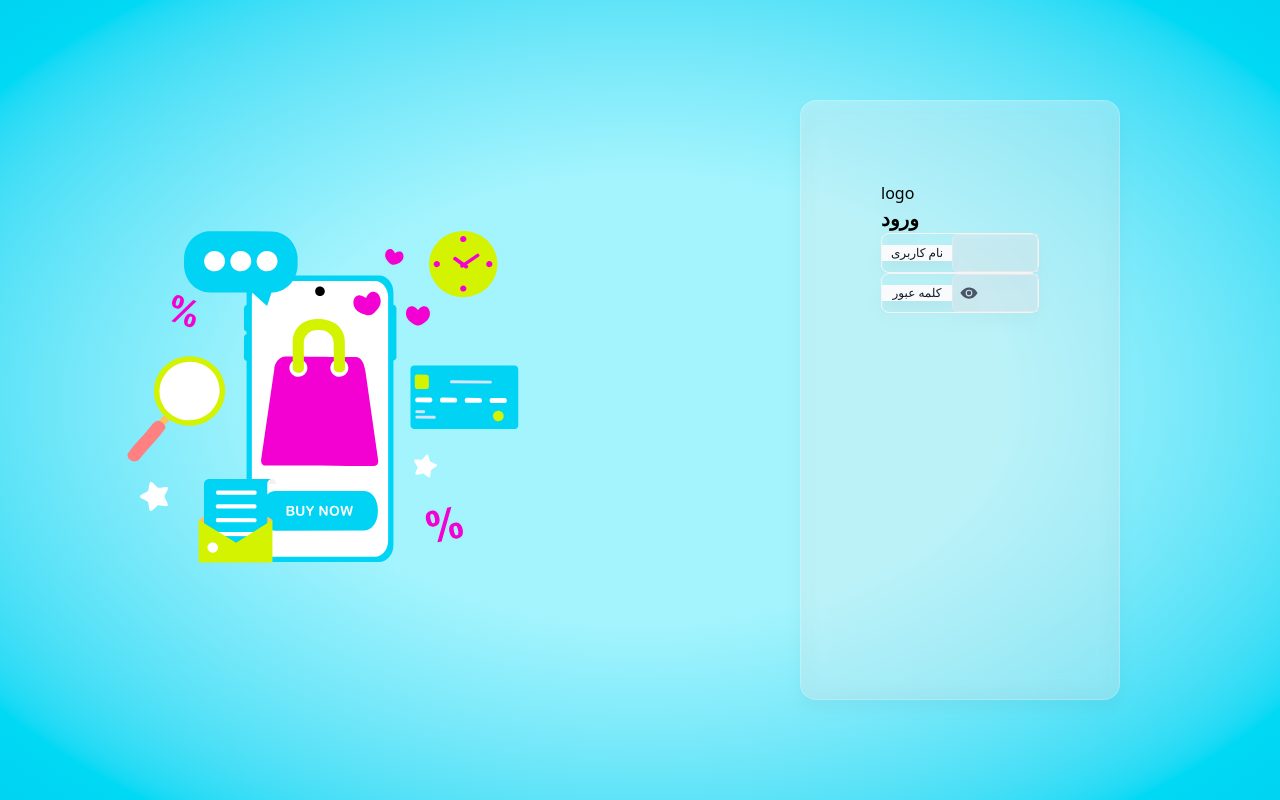
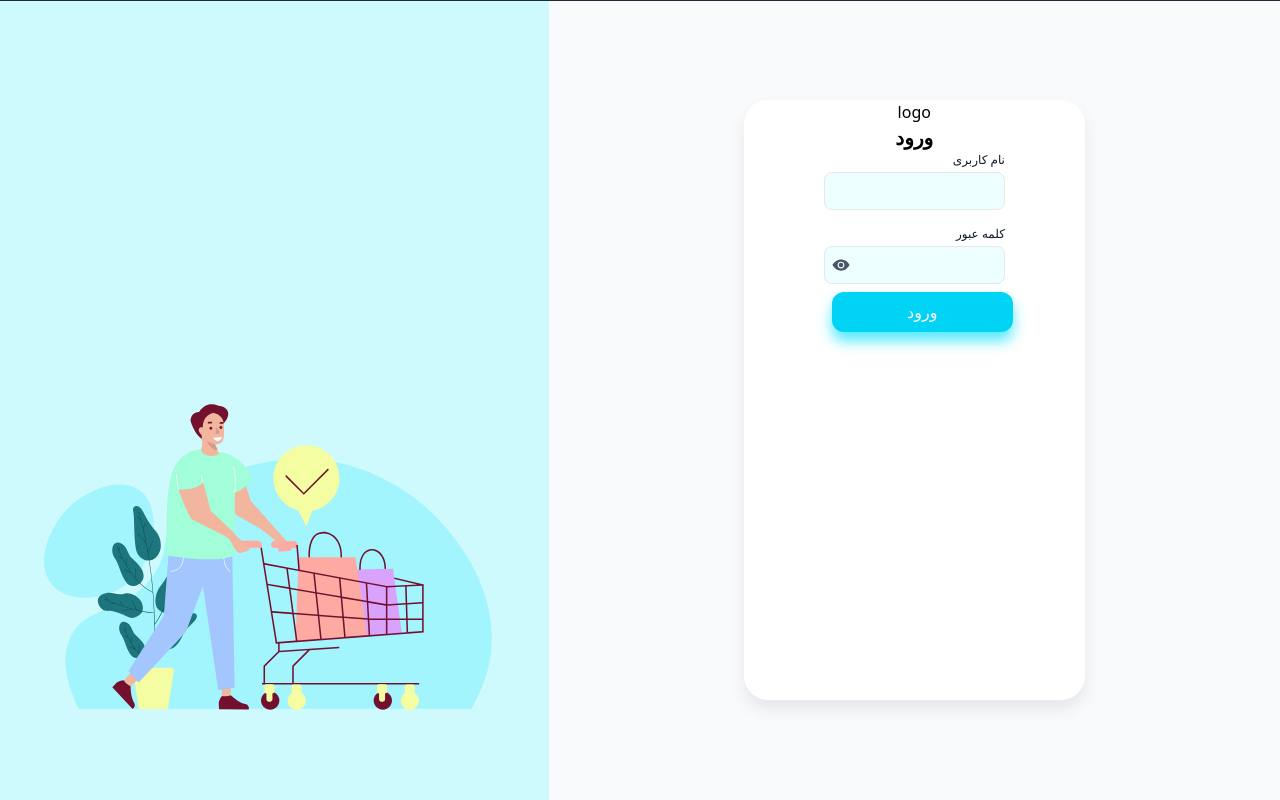
Before and after one commit to Mehregan-A/admin-react-v1, a React (Vite) app: page /login in a window 1280 px wide. Built offline with nearby package versions, Linux system fonts and the light colour scheme; no server answers.

Commit message:
write login page

```diff
--- a/src/components/inputs/InputLogin.jsx
+++ b/src/components/inputs/InputLogin.jsx
@@ -53,7 +53,6 @@ const InputLogIn = ({
             ? "border-rose-500 bg-rose-100/30"
             : "";
 
-    // فوکوس خودکار
     useEffect(() => {
         if (autoFocusOnMount && inputRef.current) {
             inputRef.current.focus();
@@ -61,23 +60,16 @@ const InputLogIn = ({
     }, [autoFocusOnMount]);
 
     return (
-        <div className="flex items-center w-full relative border border-gray-100 rounded-lg">
-            <div className="min-w-[70px] max-w-[120px] bg-gray-50 px-2 flex items-center justify-center text-center">
-                <label
-                    htmlFor={name}
-                    title={label}
-                    className="whitespace-nowrap text-xs font-medium text-gray-900"
-                >
-                    {label}
-                    {iconLable}
-                </label>
-            </div>
-            <div className="w-full flex flex-row relative items-center">
+        <div className="w-full relative">
+            <label htmlFor={name}
+                   className="mb-1 flex flex-row justify-end text-xs font-medium text-gray-900 ">
+                {label}
+            </label>
+
+            <div className="flex flex-col relative">
                 {nameSearch && (
-                    <div
-                        className="rounded-l-lg bg-sky-800 px-8 py-2.5 absolute top-0 left-0 cursor-pointer"
-                        onClick={onClickSearch}
-                    >
+                    <div className="rounded-l-lg bg-sky-800 px-8 py-2.5 absolute top-0 left-0 cursor-pointer"
+                         onClick={onClickSearch}>
                         {nameSearch}
                     </div>
                 )}
@@ -92,16 +84,16 @@ const InputLogIn = ({
                     id={name}
                     name={name}
                     minLength={minLength}
-                    ref={inputRef} // مرجع اضافه شد
+                    ref={inputRef}
                     className={`${errorsStyle}
                         ${
                         getIn(formik.errors, name) &&
                         getIn(formik.touched, name)
                             ? "focus-visible:ring-rose-500  border border-rose-300"
-                            : "focus-visible:ring-sky-800 bg-gray-100 border border-gray-200"
+                            : "focus-visible:ring-cyan-800  border border-gray-200"
                     }
-                        bg-gray-200/40 text-gray-900 text-sm rounded-l-md
-                        focus-visible:outline-0 focus-visible:ring-0 block w-full p-2`}
+                         text-gray-900 text-sm rounded-lg
+                        focus-visible:outline-0 focus-visible:ring-0 block w-full p-2 bg-cyan-50`}
                     placeholder={placeholder}
                 />
                 {isPasswordField && (
--- a/src/index.css
+++ b/src/index.css
@@ -18,21 +18,7 @@
     scrollbar-width: none;
     -ms-overflow-style: none;
 }
-.gradient-dark{
-    background: #3B3734;
-    background: linear-gradient(180deg, rgba(59, 55, 52, 0.92) 0%, rgba(42, 37, 36, 1) 20%, rgba(42, 37, 36, 1) 80%, rgba(59, 55, 52, 0.94) 100%);
-}
-.gradient-light{
-    background: #EBEBEB;
-    background: linear-gradient(180deg, rgba(235, 235, 235, 1) 0%, rgba(245, 245, 245, 1) 20%, rgba(245, 245, 245, 1) 80%, rgba(235, 235, 235, 1) 100%);
-}
 
 .your-scroll-container::-webkit-scrollbar {
     display: none;
 }
-/*.active-link {*/
-/*    @apply bg-stone-300/40 rounded-full text-white  ;*/
-/*}*/
-/*.inactive-link {*/
-/*    @apply rounded-full text-white;*/
-/*}*/
--- a/src/pages/auth/Login.jsx
+++ b/src/pages/auth/Login.jsx
@@ -59,26 +59,29 @@ const Login = () => {
 
     return (
         <>
-
-            <div className='h-screen bg-radial from-cyan-200 from-40% to-cyan-400 w-full flex'>
-                <div className='w-4/7 h-screen items-center flex justify-end'>
-                    <img src={loginImage} className='w-7xl'/>
+            <div className='relative'>
+                <div className='absolute  w-full h-px z-50 bg-gray-800 '></div>
+                <div className='h-screen bg-gray-50 w-full flex'>
+                    <div className='w-3/7 h-screen items-center flex justify-end flex-col bg-cyan-100 '>
+                        <img src={loginImage} className='w-6xl'/>
                     </div>
                     <div className='w-4/7 h-screen  flex justify-center'>
-                    <div className="flex flex-col justify-start my-auto
-                bg-white/30 border border-white/20
-                backdrop-blur-md w-3/6 h-6/8
-                drop-shadow-xl rounded-2xl p-20">
+                        <div className="flex flex-col items-center my-auto bg-white w-7/15 h-6/8 drop-shadow-xl drop-shadow-gray-200  rounded-3xl px-20">
                             <span>logo</span>
                             <span className="text-xl font-bold">ورود</span>
-                        <form onSubmit={formik.handleSubmit}>
+                            <form className='w-full' onSubmit={formik.handleSubmit}>
+                                <div className='w-full flex flex-col gap-4'>
                                     <InputLogIn autoFocusOnMount={true} formik={formik} name="username" label="نام کاربری" noPersian={true} />
                                     <InputLogIn formik={formik} type="password" name="password" label="کلمه عبور" noPersian={true} />
+                                </div>
+                                <button type="submit" className="bubbly-button m-2 bg-cyan-400 text-gray-50 rounded-xl p-2 w-full cursor-pointer drop-shadow-xl drop-shadow-cyan-300">ورود</button>
                             </form>
                         </div>
 
                     </div>
                 </div>
+            </div>
+
 
         </>
     );
```
Also changed, not shown: src/assets/image/login.svg. Lines whose indentation alone changed are shown as unchanged.
